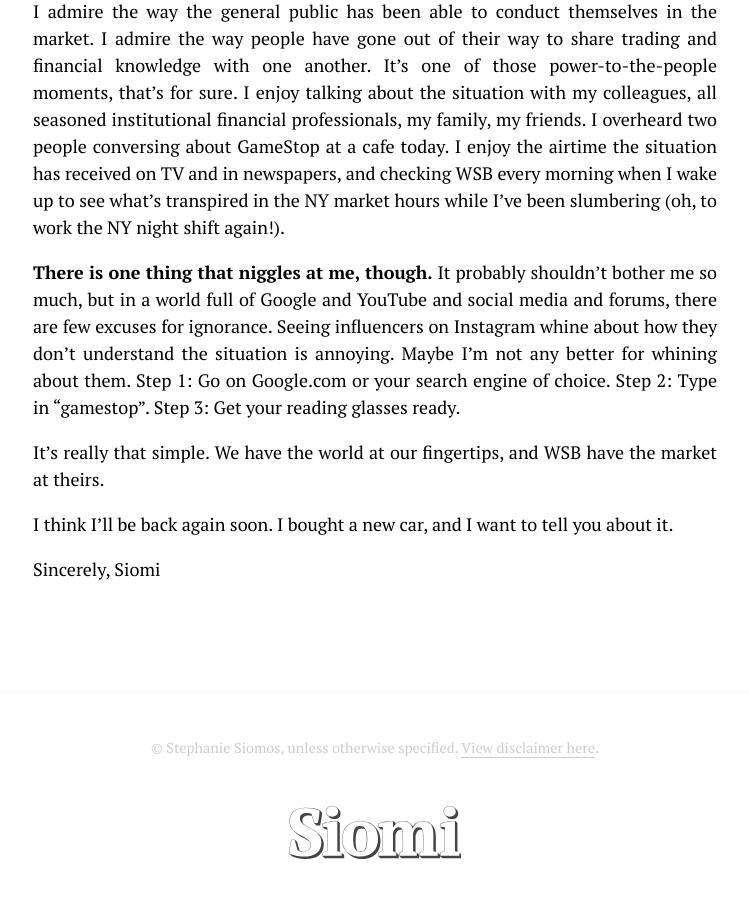
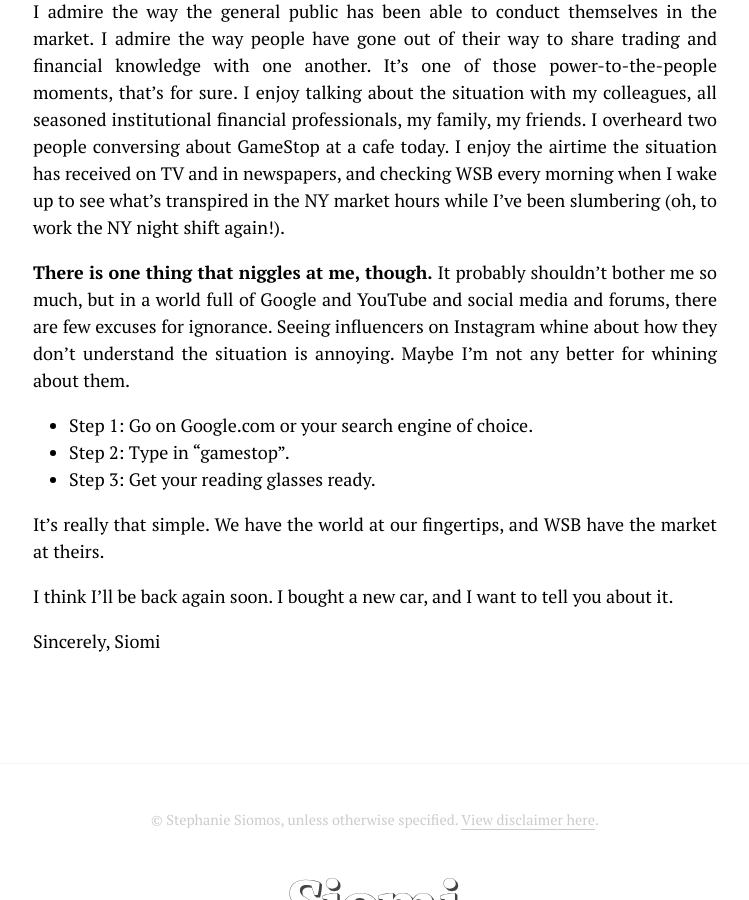
Before and after one commit to cjmlgrto/siomi.net, a Jekyll site: the page built from _posts/2021-01-30-gme-btc-2020.markdown, in a window 1280 px wide and 900 px high, scrolled down 1618 px. Shown: the whole window, without its empty margins (265-1014 px from the left). Built offline with Jekyll 4.4.1, drawn with Linux system fonts in a browser that asks for light colours.

Commit message:
Updated Gme Btc 2020

```diff
--- a/_posts/2021-01-30-gme-btc-2020.markdown
+++ b/_posts/2021-01-30-gme-btc-2020.markdown
@@ -17,9 +17,9 @@ Three years ago I bought some bitcoin at the height of the last crypto bubble, i
 The current GameStop phenomenon is something I don't care for analysing in depth. I admire the way the general public has been able to conduct themselves in the market. I admire the way people have gone out of their way to share trading and financial knowledge with one another. It's one of those power-to-the-people moments, that's for sure. I enjoy talking about the situation with my colleagues, all seasoned institutional financial professionals, my family, my friends. I overheard two people conversing about GameStop at a cafe today. I enjoy the airtime the situation has received on TV and in newspapers, and checking WSB every morning when I wake up to see what's transpired in the NY market hours while I've been slumbering (oh, to work the NY night shift again!).
 
 **There is one thing that niggles at me, though.** It probably shouldn't bother me so much, but in a world full of Google and YouTube and social media and forums, there are few excuses for ignorance. Seeing influencers on Instagram whine about how they don't understand the situation is annoying. Maybe I'm not any better for whining about them.
-Step 1: Go on Google.com or your search engine of choice.
-Step 2: Type in "gamestop".
-Step 3: Get your reading glasses ready.
+* Step 1: Go on Google.com or your search engine of choice.
+* Step 2: Type in "gamestop".
+* Step 3: Get your reading glasses ready.
 
 It's really that simple. We have the world at our fingertips, and WSB have the market at theirs.
 
```
